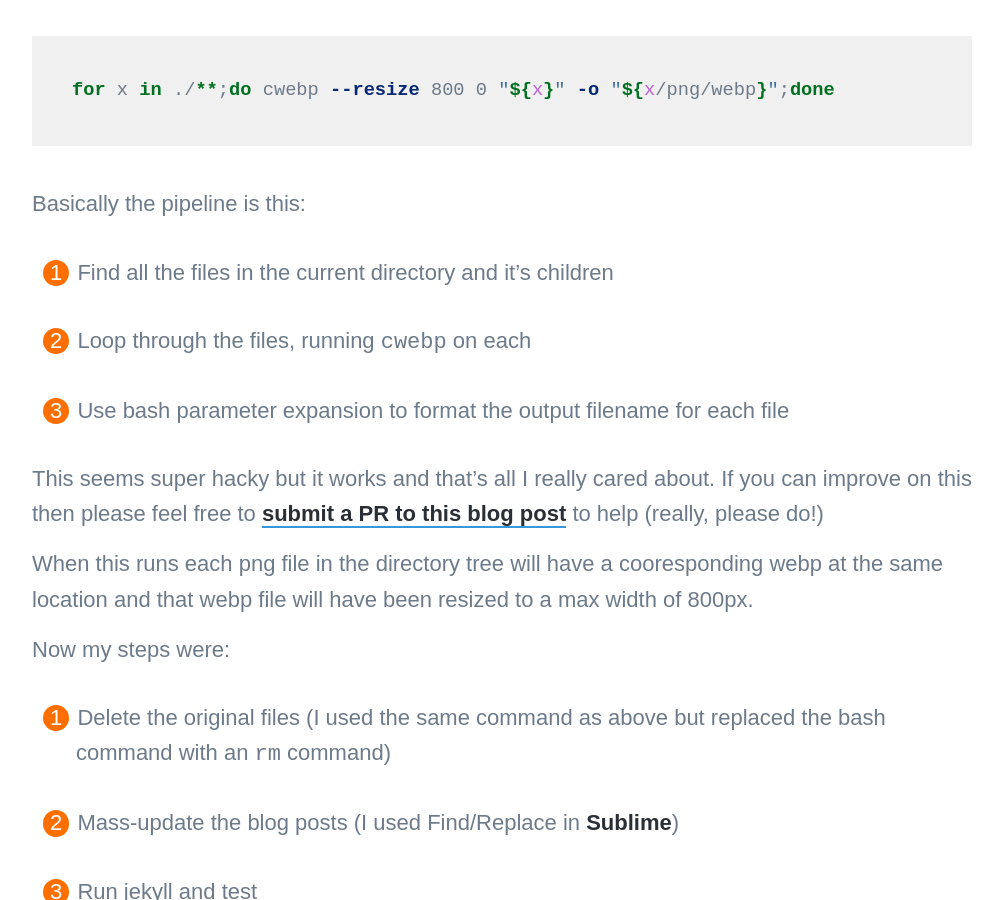
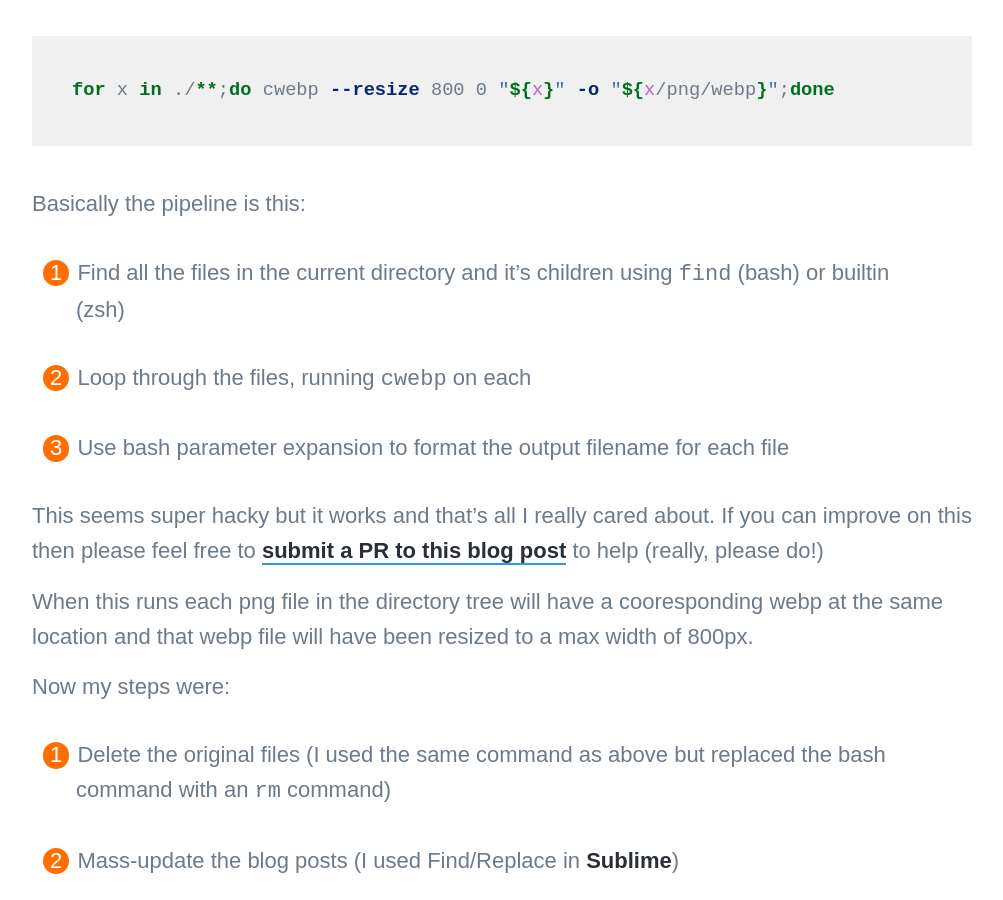
Before and after one commit to bubbafat/bubbafat.github.io, a Jekyll site: the page built from _posts/2022-03-15-converting-images-from-png-jpg-to-webp-and-resizing.md, in a window 1280 px wide and 900 px high, scrolled down 2419 px. Shown: the whole window, without its empty margins (138-1141 px from the left). Built offline with Jekyll 4.4.1, drawn with Linux system fonts in a browser that asks for light colours; nearby versions of some CDN libraries; some web fonts are replaced; comment, search, counter and statistics services are not loaded.

Commit message:
Update 2022-03-15-converting-images-from-png-jpg-to-webp-and-resizing.md
clarity in pipeline description based on shell used

```diff
--- a/_posts/2022-03-15-converting-images-from-png-jpg-to-webp-and-resizing.md
+++ b/_posts/2022-03-15-converting-images-from-png-jpg-to-webp-and-resizing.md
@@ -57,7 +57,7 @@ for x in ./**;do cwebp --resize 800 0 "${x}" -o "${x/png/webp}";done
 
 Basically the pipeline is this:
 
-1. Find all the files in the current directory and it's children
+1. Find all the files in the current directory and it's children using `find` (bash) or builtin (zsh)
 2. Loop through the files, running `cwebp` on each
 3. Use bash parameter expansion to format the output filename for each file
 
```
